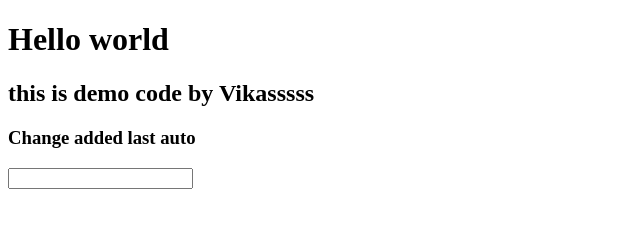
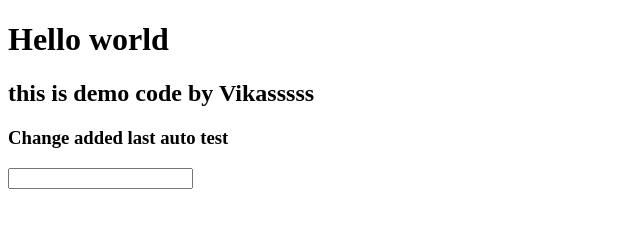
Before and after one commit to vikasbudhwat/spinnaker-demo-app, a plain HTML site: page index.html in a window 1280 px wide. Shown: the full height of the page, 0-640 px from the left. Drawn offline with Linux system fonts and the light colour scheme.

Commit message:
Update index.html

```diff
--- a/index.html
+++ b/index.html
@@ -9,7 +9,7 @@
 <body>
     <h1> Hello world </h1>
     <h2> this is demo code by Vikasssss </h2>
-    <h3> Change added last auto </h3>
+    <h3> Change added last auto test</h3>
     <input> </input>
 
 </body>
```
